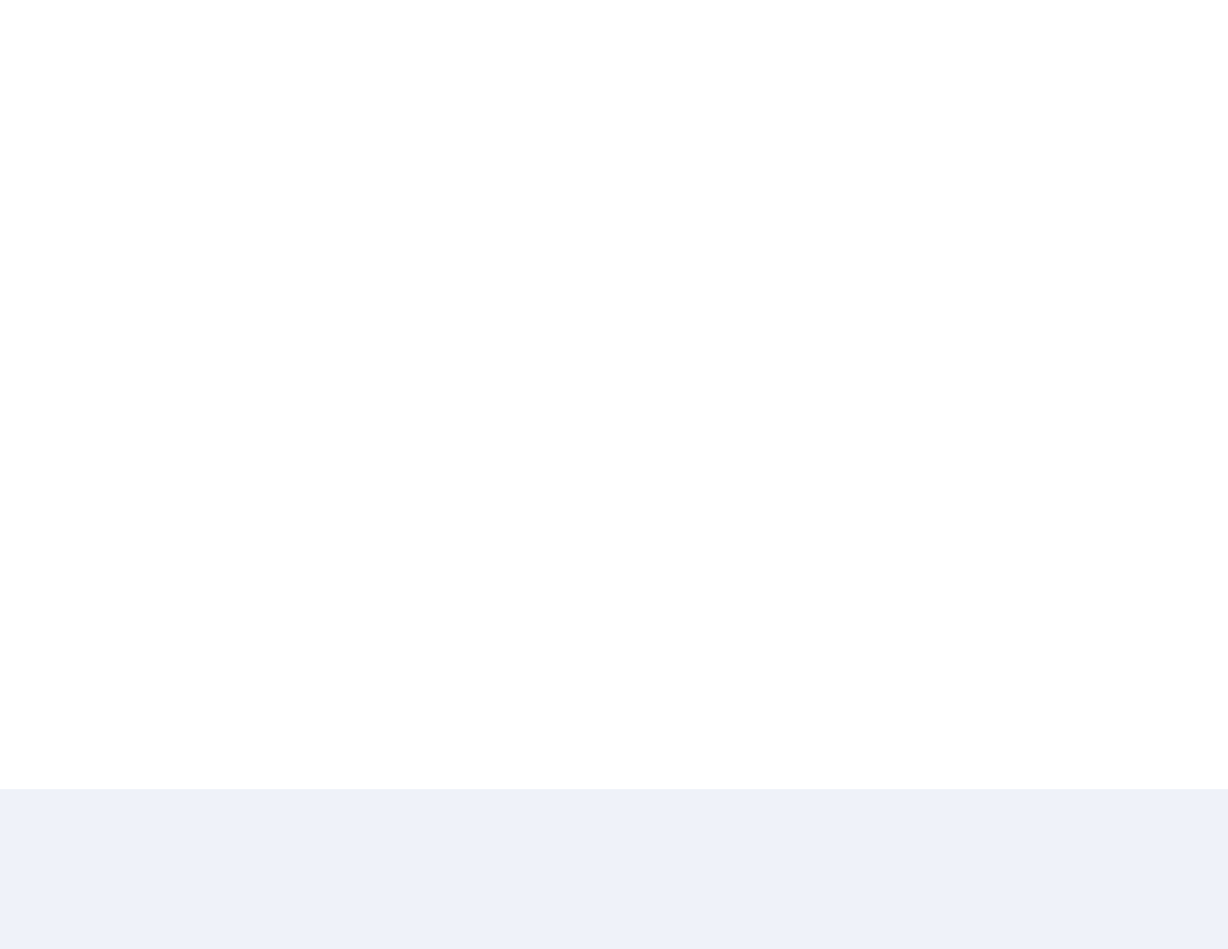
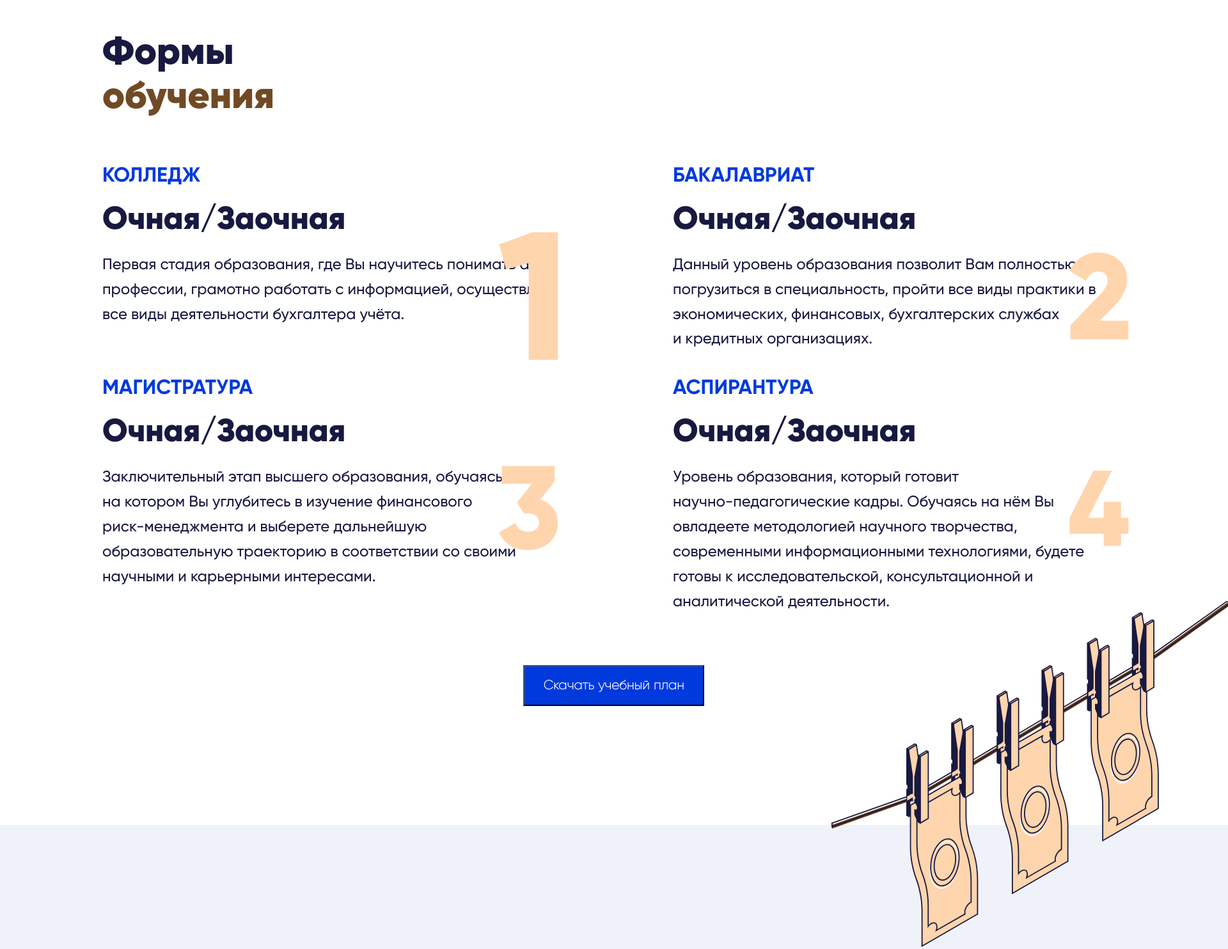
Before and after one commit to KanstantsinBildziukevich/economfac, a plain HTML site: page index.html in a window 1280 px wide. Shown: the part 1140-2624 px from the top of the page at 64% size, 1920 px wide, since content can reach past the window. Drawn offline with Linux system fonts and the light colour scheme.

Commit message:
feat: education_forms section

```diff
--- a/index.html
+++ b/index.html
@@ -42,10 +42,59 @@
             </ul>
         </div>
 
-        <img class="bank_pic" src="./assets/images/bank.svg" alt="bnk" width="649">
+        <img class="bank_pic" src="./assets/images/bank.svg" alt="bank" width="649">
     </div>
 
-    <div class="edu_forms"></div>
+    <div class="edu_forms">
+        <h2>Формы<br><span>обучения</span></h1>
+        <div class="education_anchor_blocks">
+            <div class="anchor_block">
+                <p class="anchor_header">КОЛЛЕДЖ</p>
+                <img src="./assets/images/number_1.svg" alt="number_1" height="257">
+                <h3>Очная/Заочная</h3>
+                <span>
+                    Первая стадия образования, где Вы научитесь понимать азы <br>профессии,
+                    грамотно работать с информацией, осуществлять <br>все виды деятельности
+                    бухгалтера учёта.
+                </span>
+            </div>
+            <div class="anchor_block">
+                <p class="anchor_header">БАКАЛАВРИАТ</p>
+                <img src="./assets/images/number_2.svg" alt="number_2" height="257">
+                <h3>Очная/Заочная</h3>
+                <span>
+                    Данный уровень образования позволит Вам полностью <br>погрузиться в специальность,
+                    пройти все виды практики в <br>экономических, финансовых, бухгалтерских службах
+                    <br>и кредитных организациях.
+                </span>
+            </div>
+            <div class="anchor_block">
+                <p class="anchor_header">МАГИСТРАТУРА</p>
+                <img src="./assets/images/number_3.svg" alt="number_3" height="257">
+                <h3>Очная/Заочная</h3>
+                <span>
+                    Заключительный этап высшего образования, обучаясь <br>на котором Вы углубитесь
+                    в изучение финансового <br>риск-менеджмента и выберете дальнейшую <br>образовательную
+                    траекторию в соответствии со своими <br>научными и карьерными интересами.
+                </span>
+            </div>
+            <div class="anchor_block">
+                <p class="anchor_header">АСПИРАНТУРА</p>
+                <img src="./assets/images/number_4.svg" alt="number_4" height="257">
+                <h3>Очная/Заочная</h3>
+                <span>
+                    Уровень образования, который готовит <br>научно-педагогические кадры. Обучаясь на нём
+                    Вы <br>овладеете методологией научного творчества, <br>современными информационными технологиями,
+                    будете <br>готовы к исследовательской, консультационной и <br>аналитической деятельности.
+                </span>
+            </div>
+        </div>
+
+        <button class="blue_buttons">
+            <p>Скачать учебный план</p>
+        </button>
+        <img class="banknotes" src="./assets/images/banknotes.svg" alt="banknotes" weight="539">
+    </div>
 
     <div class="blue_bg advantages"></div>
 
--- a/style.css
+++ b/style.css
@@ -2,6 +2,22 @@
 	font-family: 'Gilroy Regular';
     src: local("Gilroy Regular"), local("Gilroy Regular");
 	src: url('./fonts/Gilroy/Gilroy-Regular.woff2') format('woff2');
+    font-weight: 500;
+    font-style: normal;
+}
+
+@font-face{
+	font-family: 'Gilroy Medium';
+    src: local("Gilroy Medium"), local("Gilroy Medium");
+	src: url('./fonts/Gilroy/Gilroy-Medium.woff2') format('woff2');
+    font-weight: 500;
+    font-style: normal;
+}
+
+@font-face{
+	font-family: 'Gilroy Thin';
+    src: local("Gilroy Thin"), local("Gilroy Thin");
+	src: url('./fonts/Gilroy/Gilroy-Thin.woff2') format('woff2');
     font-weight: 500;
     font-style: normal;
 }
@@ -49,6 +65,7 @@ body {
 }
 
 .greeting {
+    position: relative;
     height: 920px;
 }
 
@@ -181,13 +198,109 @@ body {
 .greeting .bank_pic {
     position: absolute;
     width: 649px;
-    left: 1650px;
+    left: 60%;
     top: 285px;
     order: 999;
 }
 
 .edu_forms {
-    height: 1454px;
+    position: relative;
+    height: 1240px;
+}
+
+.edu_forms .education_anchor_blocks {
+    display: flex;
+    flex-wrap: wrap;
+    column-gap: 180px;
+    margin-left: 160px;
+    margin-top: 30px;
+}
+
+.edu_forms .education_anchor_blocks .anchor_block {
+    position: relative;
+    width: 712px;
+}
+
+.edu_forms .education_anchor_blocks .anchor_block h3 {
+    font-family: 'Gilroy Black';
+    font-style: normal;
+    font-weight: 900;
+    font-size: 50px;
+    line-height: 162.5%;
+    color: #181940;
+    margin-top: -30px;
+    margin-bottom: 10px;
+}
+
+.edu_forms .education_anchor_blocks .anchor_block span {
+    font-family: 'Gilroy Medium';
+    font-style: normal;
+    font-weight: 500;
+    font-size: 24px;
+    line-height: 162.5%;
+    color: #181940;
+}
+
+.edu_forms .education_anchor_blocks .anchor_block img {
+    position: absolute;
+    width: 93px;
+    height: 256.68px;
+    left: 620px;
+    order: -999;
+}
+
+.edu_forms .education_anchor_blocks .anchor_block .anchor_header {
+    font-family: 'Gilroy Bold';
+    font-style: normal;
+    font-weight: 700;
+    font-size: 32px;
+    line-height: 162.5%;
+    display: flex;
+    align-items: center;
+    color: #003ADC;
+}
+
+.edu_forms h2 {
+    width: 200px;
+    margin-left: 160px;
+    margin-top: 270px;
+    margin-bottom: 0px;
+    font-family: 'Gilroy Black';
+    font-style: normal;
+    font-weight: 800;
+    font-size: 60px;
+    line-height: 69px;
+    color: #181940;
+}
+
+.edu_forms h2 span {
+    color: #714A25;
+}
+
+.edu_forms button {
+    width: 283.21px;
+    height: 64px;
+    margin-left: 818px;
+    margin-top: 80px;
+}
+
+.edu_forms button p {
+    font-family: 'Gilroy Thin';
+    font-style: normal;
+    font-weight: 700;
+    font-size: 20px;
+    line-height: 150%;
+    display: flex;
+    align-items: center;
+    text-align: center;
+    color: #FFFFFF;
+}
+
+.edu_forms .banknotes {
+    position: absolute;
+    width: 630px;
+    left: 1300px;
+    top: 890px;
 }
 
 .advantages {
@@ -200,10 +313,6 @@ body {
 
 .licenses {
     height: 734px;
-}
-
-.edu_forms {
-    height: 1454px;
 }
 
 .areas {
```
